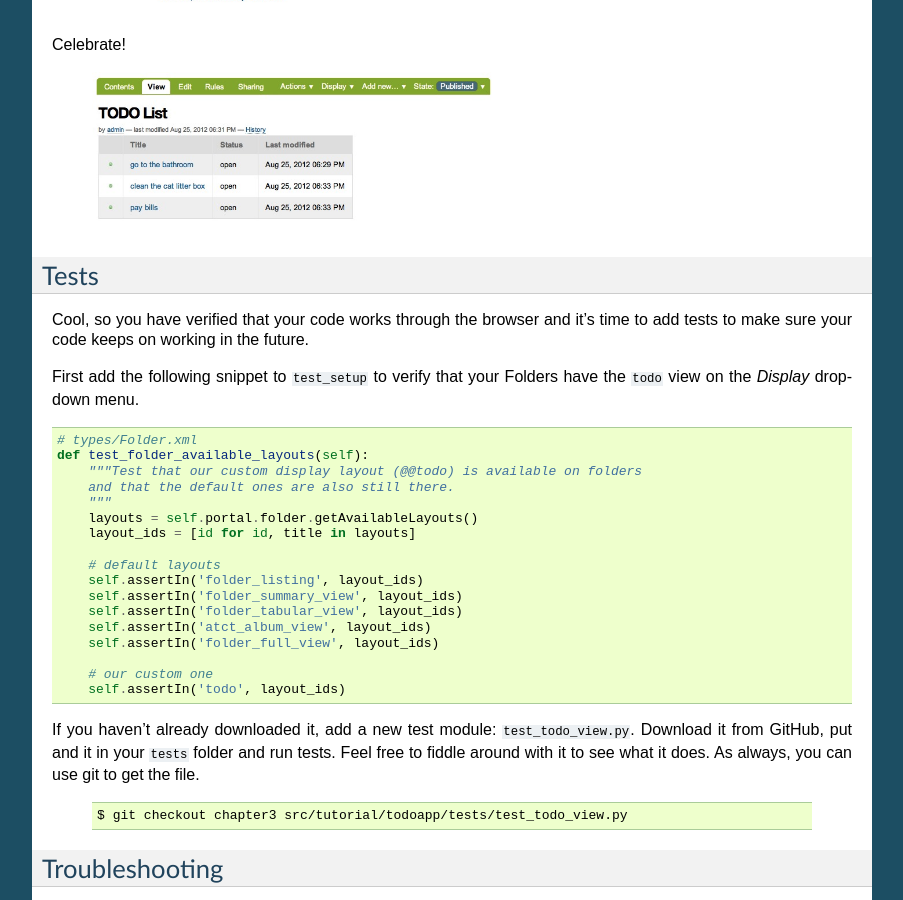
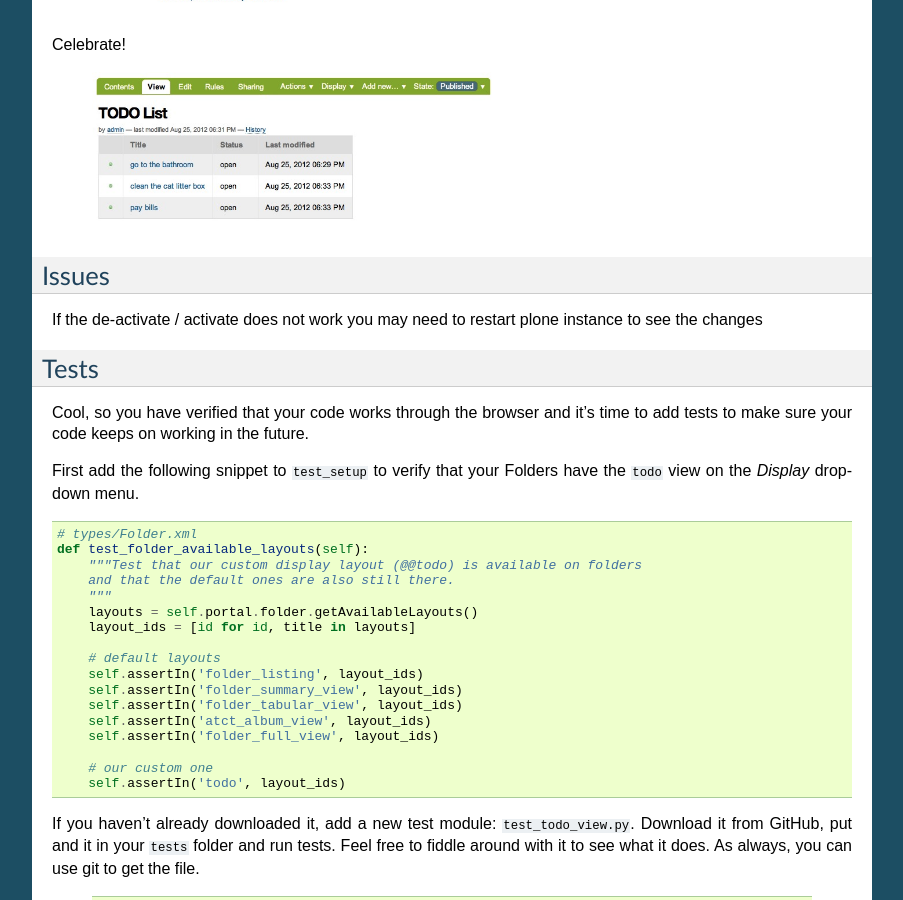
Before and after one commit to collective/tutorial.todoapp, a Sphinx documentation site: the page built from docs/chapter_3.rst, in a window 1280 px wide and 900 px high, scrolled down 2168 px. Shown: the whole window, without its empty margins (198-1101 px from the left). Built offline with Sphinx 7.4.7, drawn with Linux system fonts in a browser that asks for light colours.

Commit message:
Update docs/chapter_3.rst
added issues section as i had issues with changes showing up.

```diff
--- a/docs/chapter_3.rst
+++ b/docs/chapter_3.rst
@@ -117,6 +117,11 @@ Celebrate!
    .. image:: images/custom_view.jpg
       :width: 400px
 
+Issues
+======
+
+If the de-activate / activate does not work you may need to restart plone instance to see the changes
+
 
 Tests
 =====
```
